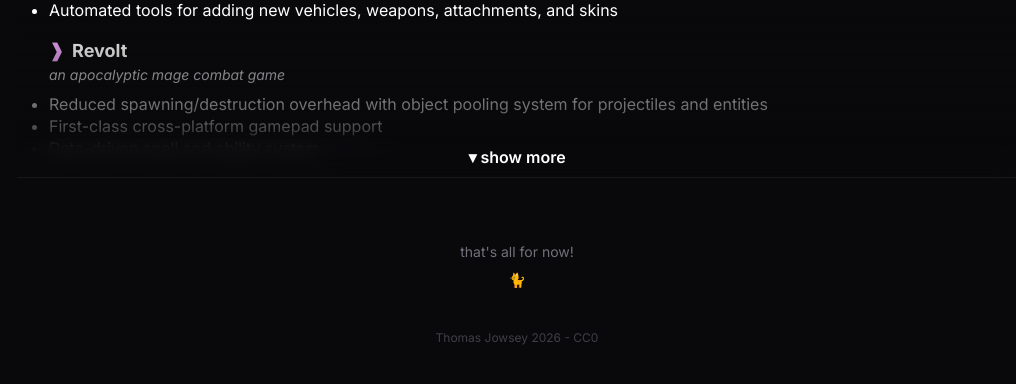
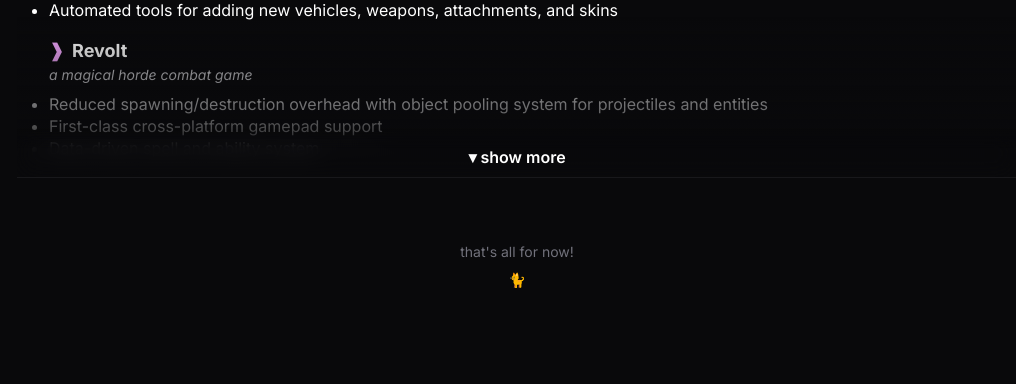
Before and after one commit to jowsey/tom.cafe, a SvelteKit app: page / in a window 1280 px wide. Shown: the part 2731-3115 px from the top of the page, without its empty margins (263-1279 px from the left). Built offline with nearby package versions, Linux system fonts and the light colour scheme.

Commit message:
Very minor wording changes
+ standard periodic deps update

```diff
--- a/src/routes/+layout.svelte
+++ b/src/routes/+layout.svelte
@@ -42,8 +42,6 @@
 		<div class="flex w-full flex-col items-center justify-center gap-y-2 pt-16 pb-64 text-sm text-pretty text-zinc-500">
 			<p>that's all for now!</p>
 			<p>🐈</p>
-
-			<p class="mt-8 text-xs text-zinc-700">Thomas Jowsey {new Date().getFullYear()} - CC0</p>
 		</div>
 	</div>
 </div>
--- a/src/routes/+page.svelte
+++ b/src/routes/+page.svelte
@@ -231,7 +231,7 @@
 			</ul>
 		</MainPageProjectSection>
 
-		<MainPageProjectSection title="Revolt" subtitle="an apocalyptic mage combat game">
+		<MainPageProjectSection title="Revolt" subtitle="a magical horde combat game">
 			<ul class="list-disc">
 				<li>Reduced spawning/destruction overhead with object pooling system for projectiles and entities</li>
 				<li>First-class cross-platform gamepad support</li>
```
Also changed, not shown: package.json (+25 -25 lines), 1 other file (tests, documents, lock files or other folders).
